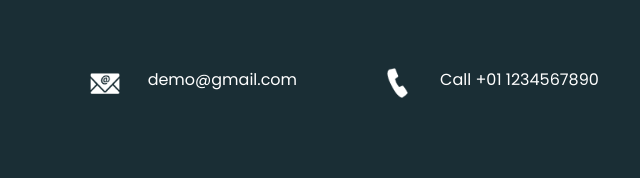
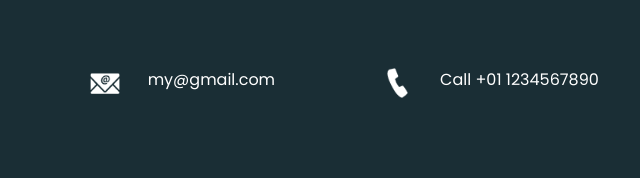
Before and after one commit to dheeraj1b1/wep-app, a website: page index.html in a window 1280 px wide. Shown: the part 4547-4725 px from the top of the page, 353-993 px from the left. Drawn offline with Linux system fonts and the light colour scheme.

Commit message:
adding work file

```diff
--- a/index.html
+++ b/index.html
@@ -621,7 +621,7 @@
                     </div>
                     <div class="detail-box">
                       <h6>
-                        demo@gmail.com
+                        my@gmail.com
                       </h6>
                     </div>
                   </a>
```
Also changed, not shown: 1 other file.
